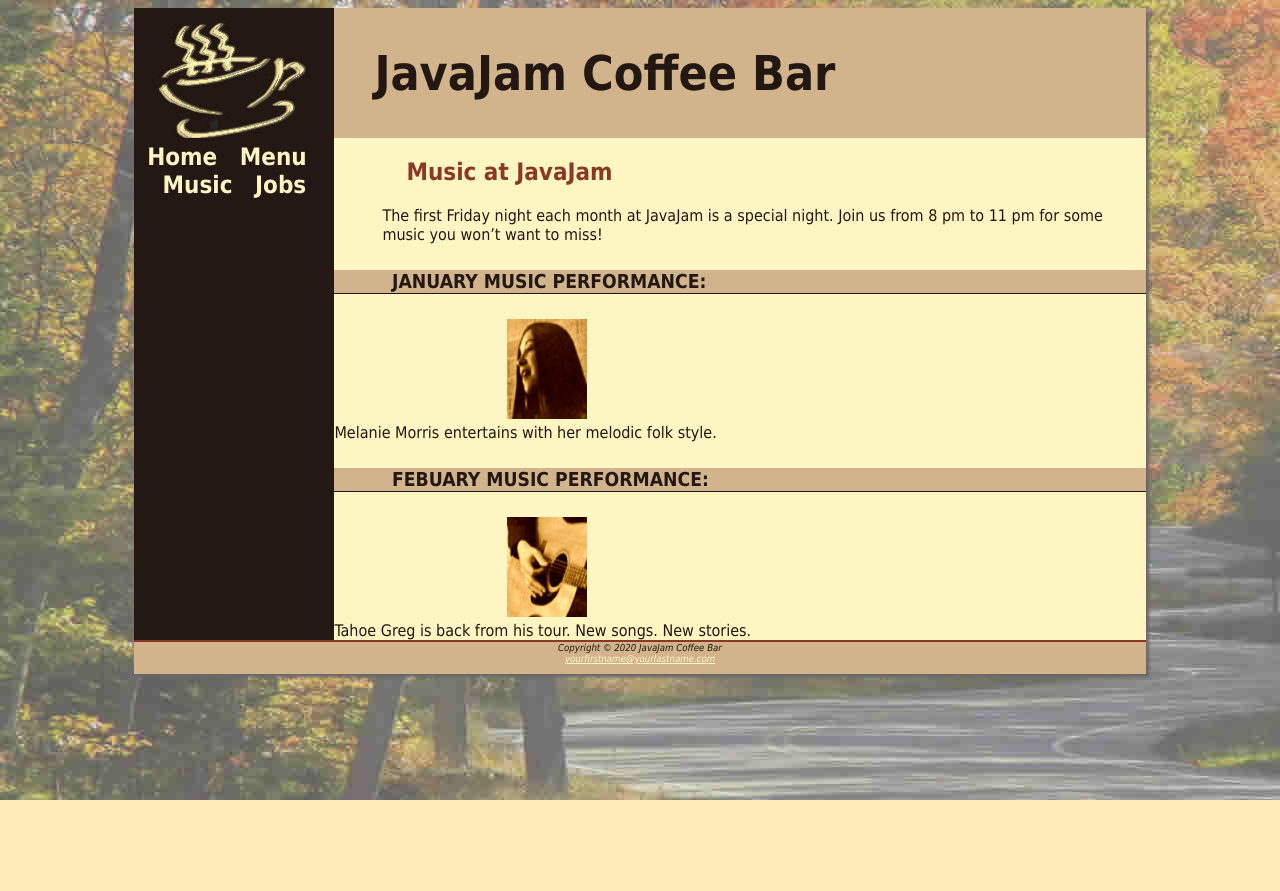
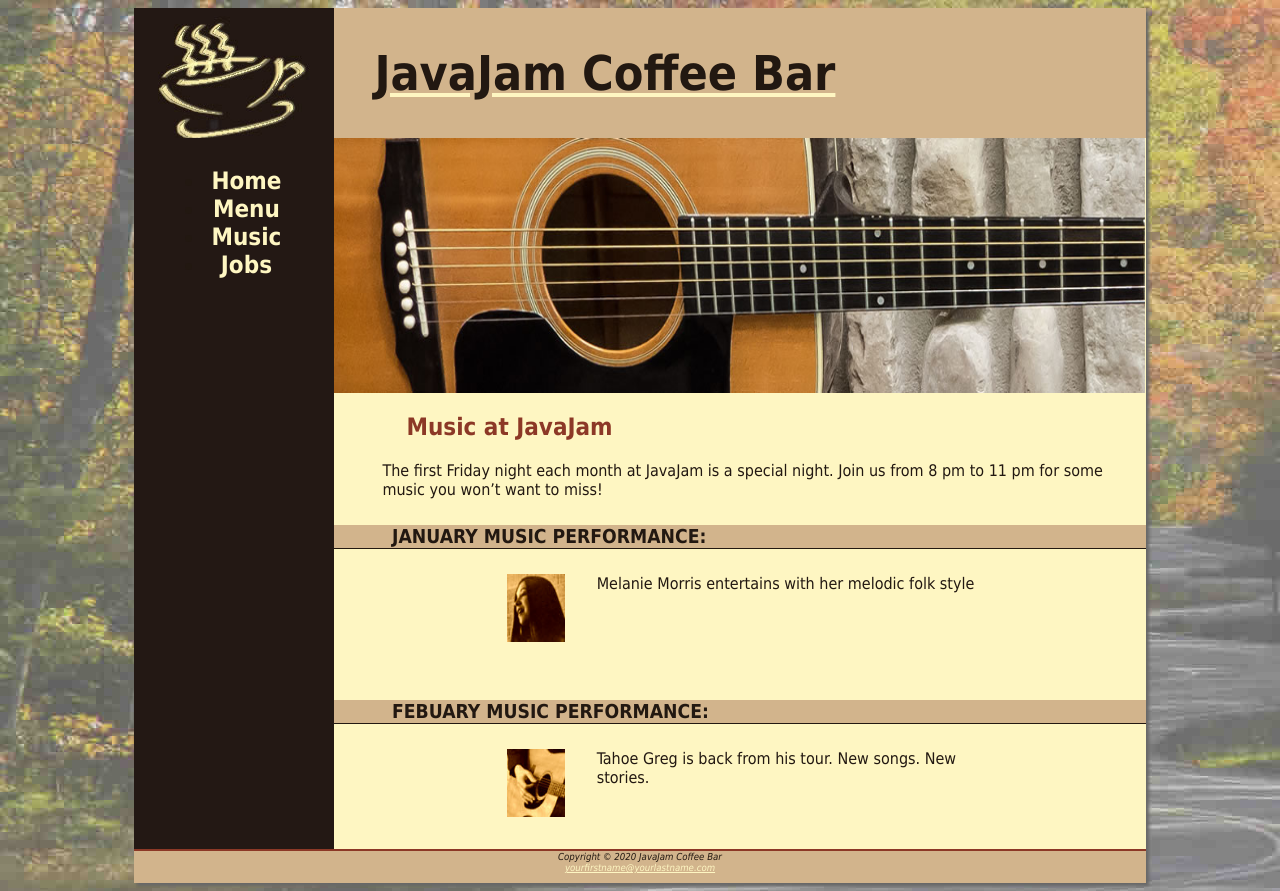
Before and after one commit to adrianna444/JavaJam, a plain HTML site: page music.html in a window 1280 px wide. Before the commit the page ends 800 px from the top, so only its background shows below. Drawn offline with Linux system fonts and the light colour scheme.

Commit message:
Update music.html

```diff
--- a/music.html
+++ b/music.html
@@ -8,27 +8,29 @@
 <body>
 <div id="wrapper">
   <header>
-    <h1>JavaJam Coffee Bar</h1>
+    <a href="index.html"><h1>JavaJam Coffee Bar</h1></a>
   </header>
   <nav>
-    <a href="index.html">Home</a> &nbsp;
-    <a href="menu.html">Menu</a> &nbsp;
-    <a href="music.html">Music</a> &nbsp;
-    <a href="jobs.html">Jobs</a>
+    <ul>
+        <li><a href="index.html">Home</a></li>
+        <li><a href="menu.html">Menu</a></li>
+        <li><a href="music.html">Music</a></li>
+        <li><a href="jobs.html">Jobs</a></li>
+      </ul>
   </nav>
   <main>
+    <div id="heroguitar">
+    </div>
     <h2>Music at JavaJam</h2>
     <p>The first Friday night each month at JavaJam is a special night. Join us from 8 pm to 11 pm for some music you won&#8217;t want to miss!</p>
     <h4>January Music Performance:</h4>
     <div class="details">
-        <a href="melanie.jpg"><img src="melaniethumb.jpg" alt="Melanie" width="100" height="100"></a>
-    </div>
-    Melanie Morris entertains with her melodic folk style.
+        <a href="melanie.jpg"><img src="melaniethumb.jpg" class="floatleft" alt="Melanie" width="100" height="100"></a>
+    Melanie Morris entertains with her melodic folk style</div>
     <h4>Febuary Music Performance:</h4>
     <div class="details">
-        <a href="greg.jpg"><img src="gregthumb.jpg" alt="Greg" width="100" height="100"></a>
-    </div>
-    Tahoe Greg is back from his tour. New songs. New stories.
+        <a href="greg.jpg"><img class="floatleft" src="gregthumb.jpg" alt="Greg" width="100" height="100"></a>
+    Tahoe Greg is back from his tour. New songs. New stories.</div>
 
   </main>
   <footer>
```
